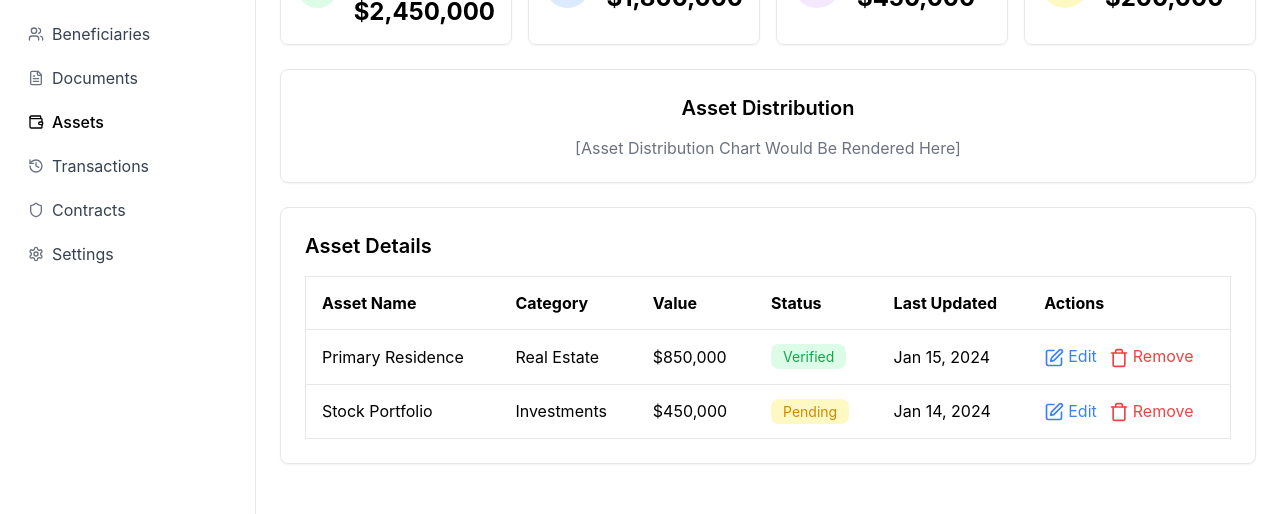
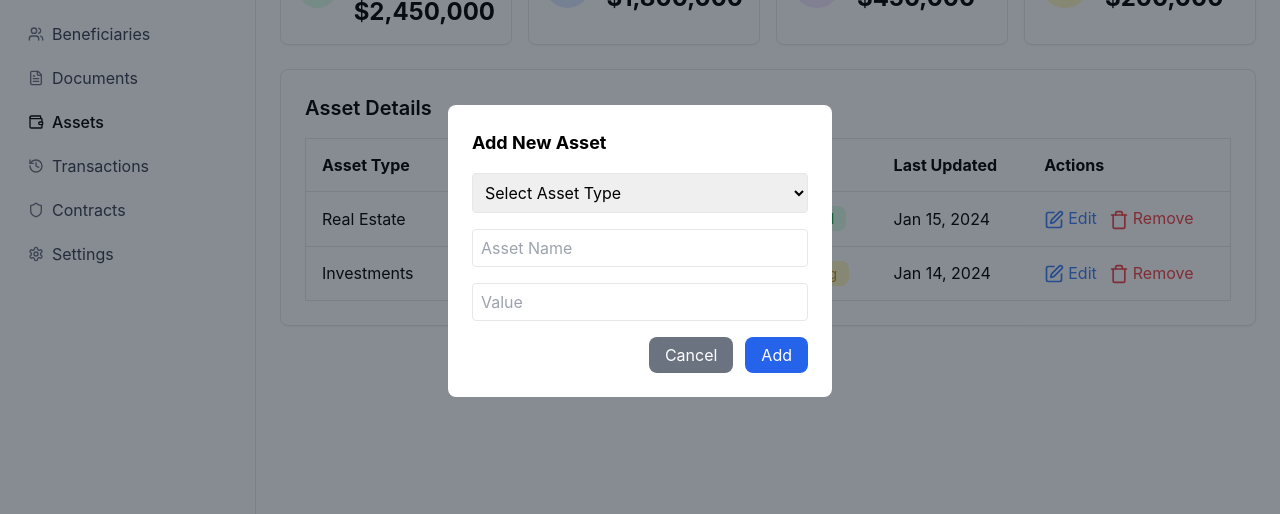
Before and after one commit to Manav39/HackAurora-TimeLimitExceeded, a React (Create React App) app in the folder will-management/: page /assets in a window 1280 px wide. Both pictures are taken after a click on the button "Add New Asset". Shown: the part 161-675 px from the top of the page. Built offline with nearby package versions, Linux system fonts and the light colour scheme.

Commit message:
"added crud functionality in asset and beneficiary page"

```diff
--- a/will-management/src/pages/Assets.js
+++ b/will-management/src/pages/Assets.js
@@ -1,4 +1,4 @@
-import React from "react";
+import React, { useState } from "react";
 import { PlusCircle, Edit, Trash, BarChart, Home, LineChart, Box } from "lucide-react";
 import Button from "../components/ui/Button";
 import Card from "../components/ui/Card";
@@ -11,17 +11,82 @@ function Assets() {
     { title: "Other Assets", value: "$200,000", icon: <Box className="h-6 w-6" />, color: "bg-yellow-100 text-yellow-600" },
   ];
 
-  const assets = [
-    { name: "Primary Residence", category: "Real Estate", value: "$850,000", status: "Verified", statusColor: "text-green-600 bg-green-100", lastUpdated: "Jan 15, 2024" },
-    { name: "Stock Portfolio", category: "Investments", value: "$450,000", status: "Pending", statusColor: "text-yellow-600 bg-yellow-100", lastUpdated: "Jan 14, 2024" },
-  ];
+  const [assets, setAssets] = useState([
+    { assetType: "Real Estate", name: "Primary Residence", value: "$850,000", status: "Verified", statusColor: "text-green-600 bg-green-100", lastUpdated: "Jan 15, 2024" },
+    { assetType: "Investments", name: "Stock Portfolio", value: "$450,000", status: "Pending", statusColor: "text-yellow-600 bg-yellow-100", lastUpdated: "Jan 14, 2024" },
+  ]);
+
+  const [isModalOpen, setModalOpen] = useState(false);
+  const [isEditMode, setEditMode] = useState(false);
+  const [editIndex, setEditIndex] = useState(null);
+  const [newAsset, setNewAsset] = useState({
+    assetType: "",
+    name: "",
+    value: "",
+    status: "Pending",
+    statusColor: "text-yellow-600 bg-yellow-100",
+    lastUpdated: new Date().toLocaleDateString(),
+  });
+
+  const handleInputChange = (e) => {
+    const { name, value } = e.target;
+    setNewAsset((prev) => ({ ...prev, [name]: value }));
+  };
+
+  const handleAddAsset = () => {
+    if (isEditMode) {
+      const updatedAssets = [...assets];
+      updatedAssets[editIndex] = newAsset;
+      setAssets(updatedAssets);
+      setEditMode(false);
+      setEditIndex(null);
+    } else {
+      setAssets((prev) => [...prev, newAsset]);
+    }
+
+    setNewAsset({
+      assetType: "",
+      name: "",
+      value: "",
+      status: "Pending",
+      statusColor: "text-yellow-600 bg-yellow-100",
+      lastUpdated: new Date().toLocaleDateString(),
+    });
+    setModalOpen(false);
+  };
+
+  const handleEdit = (index) => {
+    setNewAsset(assets[index]);
+    setEditMode(true);
+    setEditIndex(index);
+    setModalOpen(true);
+  };
+
+  const handleRemove = (index) => {
+    const updatedAssets = assets.filter((_, i) => i !== index);
+    setAssets(updatedAssets);
+  };
 
   return (
     <div className="p-6 space-y-6">
       {/* Header */}
       <div className="flex items-center justify-between">
         <h1 className="text-3xl font-bold">Asset Tracker</h1>
-        <button className="flex items-center bg-blue-600 text-white px-4 py-2 rounded-lg hover:bg-blue-700">
+        <button
+          onClick={() => {
+            setModalOpen(true);
+            setEditMode(false);
+            setNewAsset({
+              assetType: "",
+              name: "",
+              value: "",
+              status: "Pending",
+              statusColor: "text-yellow-600 bg-yellow-100",
+              lastUpdated: new Date().toLocaleDateString(),
+            });
+          }}
+          className="flex items-center bg-blue-600 text-white px-4 py-2 rounded-lg hover:bg-blue-700"
+        >
           <PlusCircle className="h-4 w-4 mr-2" />
           Add New Asset
         </button>
@@ -42,14 +107,6 @@ function Assets() {
         ))}
       </div>
 
-      {/* Asset Distribution */}
-      <Card>
-        <div className="p-6 text-center">
-          <h2 className="text-xl font-semibold mb-4">Asset Distribution</h2>
-          <p className="text-gray-500">[Asset Distribution Chart Would Be Rendered Here]</p>
-        </div>
-      </Card>
-
       {/* Asset Details */}
       <Card>
         <div className="p-6">
@@ -58,8 +115,8 @@ function Assets() {
             <table className="min-w-full bg-white border rounded-lg">
               <thead>
                 <tr className="border-b">
+                  <th className="p-4 text-left">Asset Type</th>
                   <th className="p-4 text-left">Asset Name</th>
-                  <th className="p-4 text-left">Category</th>
                   <th className="p-4 text-left">Value</th>
                   <th className="p-4 text-left">Status</th>
                   <th className="p-4 text-left">Last Updated</th>
@@ -69,8 +126,8 @@ function Assets() {
               <tbody>
                 {assets.map((asset, index) => (
                   <tr key={index} className="border-b hover:bg-gray-50">
+                    <td className="p-4">{asset.assetType}</td>
                     <td className="p-4">{asset.name}</td>
-                    <td className="p-4">{asset.category}</td>
                     <td className="p-4">{asset.value}</td>
                     <td className="p-4">
                       <span className={`px-3 py-1 text-sm rounded-lg ${asset.statusColor}`}>
@@ -79,11 +136,17 @@ function Assets() {
                     </td>
                     <td className="p-4">{asset.lastUpdated}</td>
                     <td className="p-4 space-x-3">
-                      <button className="text-blue-500 hover:underline">
+                      <button
+                        onClick={() => handleEdit(index)}
+                        className="text-blue-500 hover:underline"
+                      >
                         <Edit className="inline-block h-5 w-5 mr-1" />
                         Edit
                       </button>
-                      <button className="text-red-500 hover:underline">
+                      <button
+                        onClick={() => handleRemove(index)}
+                        className="text-red-500 hover:underline"
+                      >
                         <Trash className="inline-block h-5 w-5 mr-1" />
                         Remove
                       </button>
@@ -95,6 +158,56 @@ function Assets() {
           </div>
         </div>
       </Card>
+
+      {/* Modal */}
+      {isModalOpen && (
+        <div className="fixed inset-0 flex items-center justify-center bg-gray-900 bg-opacity-50">
+          <div className="bg-white p-6 rounded-lg space-y-4 w-96">
+            <h2 className="text-lg font-bold">{isEditMode ? "Edit Asset" : "Add New Asset"}</h2>
+            <select
+              name="assetType"
+              value={newAsset.assetType}
+              onChange={handleInputChange}
+              className="w-full p-2 border rounded"
+            >
+              <option value="">Select Asset Type</option>
+              <option value="Gold">Gold</option>
+              <option value="Crypto">Crypto</option>
+              <option value="Property">Property</option>
+            </select>
+            <input
+              type="text"
+              name="name"
+              placeholder="Asset Name"
+              value={newAsset.name}
+              onChange={handleInputChange}
+              className="w-full p-2 border rounded"
+            />
+            <input
+              type="text"
+              name="value"
+              placeholder="Value"
+              value={newAsset.value}
+              onChange={handleInputChange}
+              className="w-full p-2 border rounded"
+            />
+            <div className="flex justify-end space-x-3">
+              <button
+                onClick={() => setModalOpen(false)}
+                className="px-4 py-2 bg-gray-500 text-white rounded-lg"
+              >
+                Cancel
+              </button>
+              <button
+                onClick={handleAddAsset}
+                className="px-4 py-2 bg-blue-600 text-white rounded-lg"
+              >
+                {isEditMode ? "Save Changes" : "Add"}
+              </button>
+            </div>
+          </div>
+        </div>
+      )}
     </div>
   );
 }
--- a/will-management/src/pages/Beneficiaries.js
+++ b/will-management/src/pages/Beneficiaries.js
@@ -1,7 +1,7 @@
-import React from "react";
+import React, { useState } from "react";
 import { UserPlus, MoreVertical } from "lucide-react";
 
-const BeneficiaryCard = ({ name, type, relationship, allocation, status }) => {
+const BeneficiaryCard = ({ name, metamaskAddress, relationship, allocation, status, onEdit, onRemove }) => {
   const statusStyles = {
     Verified: "bg-green-100 text-green-700",
     Pending: "bg-yellow-100 text-yellow-700",
@@ -19,7 +19,7 @@ const BeneficiaryCard = ({ name, type, relationship, allocation, status }) => {
           />
           <div>
             <h3 className="font-semibold text-lg">{name}</h3>
-            <p className="text-sm text-gray-500">{type}</p>
+            <p className="text-sm text-gray-500">{metamaskAddress}</p>
           </div>
         </div>
         <MoreVertical className="cursor-pointer text-gray-500" />
@@ -46,10 +46,16 @@ const BeneficiaryCard = ({ name, type, relationship, allocation, status }) => {
 
       {/* Actions */}
       <div className="flex justify-between items-center mt-4">
-        <button className="text-blue-600 text-sm border border-blue-600 rounded px-3 py-1">
+        <button
+          className="text-blue-600 text-sm border border-blue-600 rounded px-3 py-1"
+          onClick={() => onEdit({ name, metamaskAddress, relationship, allocation, status })}
+        >
           Edit Details
         </button>
-        <button className="text-red-600 text-sm border border-red-600 rounded px-3 py-1">
+        <button
+          className="text-red-600 text-sm border border-red-600 rounded px-3 py-1"
+          onClick={() => onRemove(name)} // Call onRemove function passed from the parent
+        >
           Remove
         </button>
       </div>
@@ -58,29 +64,73 @@ const BeneficiaryCard = ({ name, type, relationship, allocation, status }) => {
 };
 
 const Beneficiaries = () => {
-  const beneficiaries = [
+  const [beneficiaries, setBeneficiaries] = useState([
     {
       name: "Sarah Johnson",
-      type: "Primary Beneficiary",
+      metamaskAddress: "0x12345",
       relationship: "Daughter",
       allocation: 40,
       status: "Verified",
     },
     {
       name: "Michael Smith",
-      type: "Secondary Beneficiary",
+      metamaskAddress: "0x67890",
       relationship: "Son",
       allocation: 35,
       status: "Pending",
     },
-  ];
+  ]);
+
+  const [isFormOpen, setFormOpen] = useState(false);
+  const [currentBeneficiary, setCurrentBeneficiary] = useState(null);
+  const [formData, setFormData] = useState({
+    name: "",
+    metamaskAddress: "",
+    relationship: "",
+    allocation: "",
+  });
+
+  const handleEdit = (beneficiary) => {
+    setFormData(beneficiary);
+    setCurrentBeneficiary(beneficiary);
+    setFormOpen(true);
+  };
+
+  const handleSave = () => {
+    // If editing an existing beneficiary
+    if (currentBeneficiary) {
+      setBeneficiaries((prev) =>
+        prev.map((b) =>
+          b.name === currentBeneficiary.name ? { ...formData } : b
+        )
+      );
+    } else {
+      setBeneficiaries((prev) => [...prev, formData]);
+    }
+    setFormOpen(false);
+    setFormData({
+      name: "",
+      metamaskAddress: "",
+      relationship: "",
+      allocation: "",
+    });
+    setCurrentBeneficiary(null);
+  };
+
+  // Function to remove a beneficiary
+  const handleRemove = (name) => {
+    setBeneficiaries((prev) => prev.filter((beneficiary) => beneficiary.name !== name));
+  };
 
   return (
     <div className="p-6 space-y-6">
       {/* Header */}
       <div className="flex items-center justify-between">
         <h1 className="text-3xl font-bold">Beneficiary Management</h1>
-        <button className="flex items-center bg-blue-600 text-white px-4 py-2 rounded shadow">
+        <button
+          className="flex items-center bg-blue-600 text-white px-4 py-2 rounded shadow"
+          onClick={() => setFormOpen(true)}
+        >
           <UserPlus className="h-4 w-4 mr-2" />
           Add Beneficiary
         </button>
@@ -89,11 +139,19 @@ const Beneficiaries = () => {
       {/* Beneficiaries List */}
       <div className="grid grid-cols-1 md:grid-cols-3 gap-4">
         {beneficiaries.map((b, i) => (
-          <BeneficiaryCard key={i} {...b} />
+          <BeneficiaryCard
+            key={i}
+            {...b}
+            onEdit={handleEdit}
+            onRemove={handleRemove} // Pass handleRemove to each card
+          />
         ))}
 
         {/* Add New Beneficiary Card */}
-        <button className="p-4 border-dashed border-2 rounded-lg text-center flex flex-col items-center justify-center text-gray-500 hover:bg-blue-100 transition-all">
+        <button
+          className="p-4 border-dashed border-2 rounded-lg text-center flex flex-col items-center justify-center text-gray-500 hover:bg-blue-100 transition-all"
+          onClick={() => setFormOpen(true)}
+        >
           <div className="bg-gray-200 p-3 rounded-full">
             <UserPlus className="h-8 w-8 text-gray-600" />
           </div>
@@ -101,6 +159,77 @@ const Beneficiaries = () => {
           <p className="text-sm">Click to add a new beneficiary</p>
         </button>
       </div>
+
+      {/* Form Modal for Adding/Editing Beneficiary */}
+      {isFormOpen && (
+        <div className="fixed inset-0 flex items-center justify-center bg-gray-500 bg-opacity-50">
+          <div className="bg-white p-6 rounded-lg shadow-lg w-96">
+            <h2 className="text-xl font-semibold mb-4">{currentBeneficiary ? "Edit Beneficiary" : "Add Beneficiary"}</h2>
+            <form>
+              <div className="mb-4">
+                <label className="block text-sm font-medium">Name</label>
+                <input
+                  type="text"
+                  className="w-full p-2 border border-gray-300 rounded"
+                  value={formData.name}
+                  onChange={(e) =>
+                    setFormData({ ...formData, name: e.target.value })
+                  }
+                />
+              </div>
+              <div className="mb-4">
+                <label className="block text-sm font-medium">Metamask Address</label>
+                <input
+                  type="text"
+                  className="w-full p-2 border border-gray-300 rounded"
+                  value={formData.metamaskAddress}
+                  onChange={(e) =>
+                    setFormData({ ...formData, metamaskAddress: e.target.value })
+                  }
+                />
+              </div>
+              <div className="mb-4">
+                <label className="block text-sm font-medium">Relationship</label>
+                <input
+                  type="text"
+                  className="w-full p-2 border border-gray-300 rounded"
+                  value={formData.relationship}
+                  onChange={(e) =>
+                    setFormData({ ...formData, relationship: e.target.value })
+                  }
+                />
+              </div>
+              <div className="mb-4">
+                <label className="block text-sm font-medium">Allocation (%)</label>
+                <input
+                  type="number"
+                  className="w-full p-2 border border-gray-300 rounded"
+                  value={formData.allocation}
+                  onChange={(e) =>
+                    setFormData({ ...formData, allocation: e.target.value })
+                  }
+                />
+              </div>
+              <div className="flex justify-end">
+                <button
+                  type="button"
+                  className="bg-blue-600 text-white px-4 py-2 rounded"
+                  onClick={handleSave}
+                >
+                  Save
+                </button>
+                <button
+                  type="button"
+                  className="ml-2 text-gray-600 border border-gray-300 px-4 py-2 rounded"
+                  onClick={() => setFormOpen(false)}
+                >
+                  Cancel
+                </button>
+              </div>
+            </form>
+          </div>
+        </div>
+      )}
 
       {/* Allocation Summary */}
       <div className="p-4 border rounded-lg shadow-sm">
```
